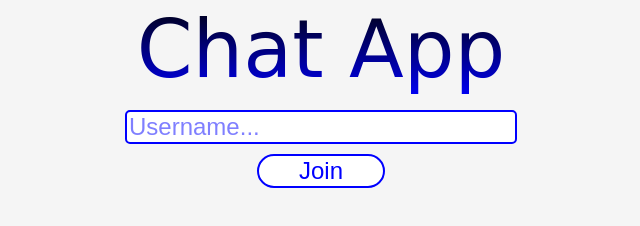
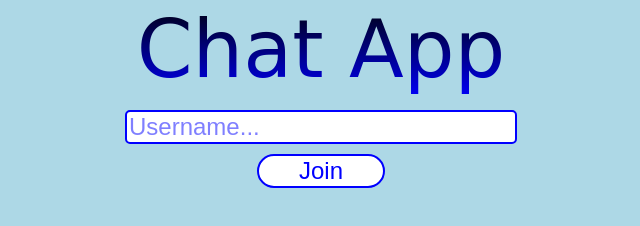
Before and after one commit to shrimp16/Chat-App, a plain HTML site: page client-ui/index.html in a window 1280 px wide. Shown: the whole page, without its empty margins (319-959 px from the left). Drawn offline with Linux system fonts and the light colour scheme; a web font is replaced by a local one.

Commit message:
Changed bg-color

```diff
--- a/client-ui/styles/base/_reset.scss
+++ b/client-ui/styles/base/_reset.scss
@@ -25,7 +25,7 @@ footer, header, hgroup, menu, nav, section {
 }
 body {
 	line-height: 1;
-	background-color: whitesmoke;
+	background-color: lightblue;
 }
 ol, ul {
 	list-style: none;
```
Also changed, not shown: client-ui/styles/main.css, 1 other file.
